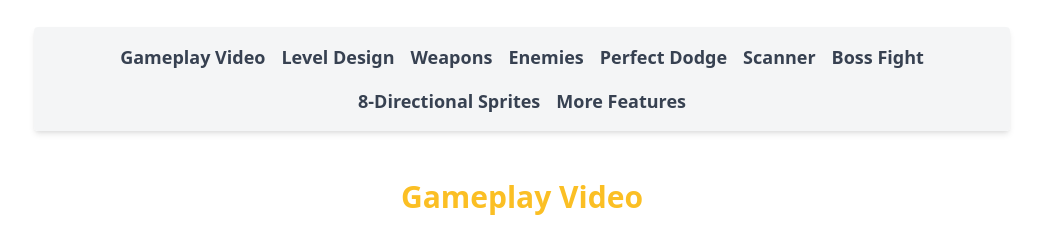
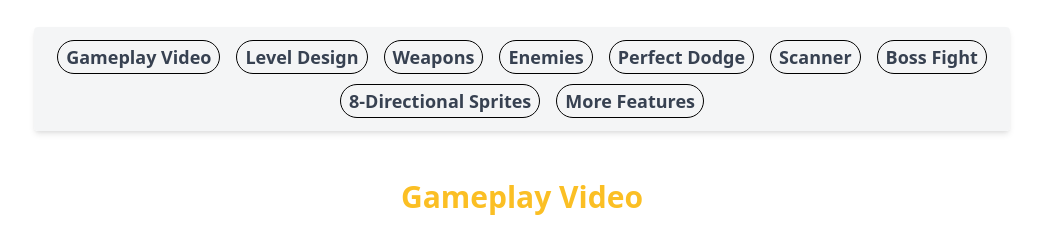
Before and after one commit to tonyCwei/portfolio, a website: page public/jojos-doom-adventure.html in a window 1280 px wide. Shown: the part 503-728 px from the top of the page, without its empty margins (118-1159 px from the left). Drawn offline with nearby package versions, Linux system fonts and the light colour scheme.

Commit message:
jjda update

```diff
--- a/public/jojos-doom-adventure.html
+++ b/public/jojos-doom-adventure.html
@@ -110,15 +110,15 @@
 
         <nav class="mb-12 sticky top-0 z-50 bg-gray-100 bg-opacity-90 p-4 rounded shadow-md">
             <ul class="flex flex-wrap justify-center gap-4 text-lg font-semibold text-gray-700">
-                <li><a href="#gameplay-video" class="hover:text-red-500 transition-colors duration-200">Gameplay Video</a></li>
-                <li><a href="#level-design" class="hover:text-red-500 transition-colors duration-200">Level Design</a></li>
-                <li><a href="#weapons" class="hover:text-red-500 transition-colors duration-200">Weapons</a></li>
-                <li><a href="#enemies" class="hover:text-red-500 transition-colors duration-200">Enemies</a></li>
-                <li><a href="#perfect-dodge-system" class="hover:text-red-500 transition-colors duration-200">Perfect Dodge</a></li>
-                <li><a href="#scanner" class="hover:text-red-500 transition-colors duration-200">Scanner</a></li>
-                <li><a href="#boss-fight" class="hover:text-red-500 transition-colors duration-200">Boss Fight</a></li>
-                <li><a href="#eight-directional-sprite-system" class="hover:text-red-500 transition-colors duration-200">8-Directional Sprites</a></li>
-                <li><a href="#additional-gameplay-elements" class="hover:text-red-500 transition-colors duration-200">More Features</a></li>
+                <li><a href="#gameplay-video" class="hover:text-red-500 transition-colors duration-200 border border-black rounded-full px-2 py-1">Gameplay Video</a></li>
+                <li><a href="#level-design" class="hover:text-red-500 transition-colors duration-200 border border-black rounded-full px-2 py-1">Level Design</a></li>
+                <li><a href="#weapons" class="hover:text-red-500 transition-colors duration-200 border border-black rounded-full px-2 py-1">Weapons</a></li>
+                <li><a href="#enemies" class="hover:text-red-500 transition-colors duration-200 border border-black rounded-full px-2 py-1">Enemies</a></li>
+                <li><a href="#perfect-dodge-system" class="hover:text-red-500 transition-colors duration-200 border border-black rounded-full px-2 py-1">Perfect Dodge</a></li>
+                <li><a href="#scanner" class="hover:text-red-500 transition-colors duration-200 border border-black rounded-full px-2 py-1">Scanner</a></li>
+                <li><a href="#boss-fight" class="hover:text-red-500 transition-colors duration-200 border border-black rounded-full px-2 py-1">Boss Fight</a></li>
+                <li><a href="#eight-directional-sprite-system" class="hover:text-red-500 transition-colors duration-200 border border-black rounded-full px-2 py-1">8-Directional Sprites</a></li>
+                <li><a href="#additional-gameplay-elements" class="hover:text-red-500 transition-colors duration-200 border border-black rounded-full px-2 py-1">More Features</a></li>
             </ul>
         </nav>
 
@@ -165,7 +165,7 @@
                 </div>
               </p>
 
-            <p class="text-lg mb-4">To balance gameplay, I also constructed a weapon damage table summarizing each weapon's stats and mechanics:</p>
+            <p class="text-lg mb-4">Here is a weapon damage table from my design documentation summarizing each weapon's stats and mechanics:</p>
 
               <table class="table-auto w-full text-left mb-10">
                 <thead>
@@ -222,7 +222,7 @@
                 </tbody>
               </table>
 
-            <p class="text-lg mb-2">Here's a video showcasing the weapons in action:</p>
+            <p class="text-lg mb-2">Take a look at the weapons in action:</p>
             <div class="mb-6">
                 <div class="video-container">
                     <iframe width="560" height="315" src="https://www.youtube.com/embed/RVDFEAplnlo?rel=0" title="YouTube video player" frameborder="0" allow="accelerometer; autoplay; clipboard-write; encrypted-media; gyroscope; picture-in-picture; web-share" referrerpolicy="strict-origin-when-cross-origin" allowfullscreen></iframe>
```
Also changed, not shown: dist/jojos-doom-adventure.html.
